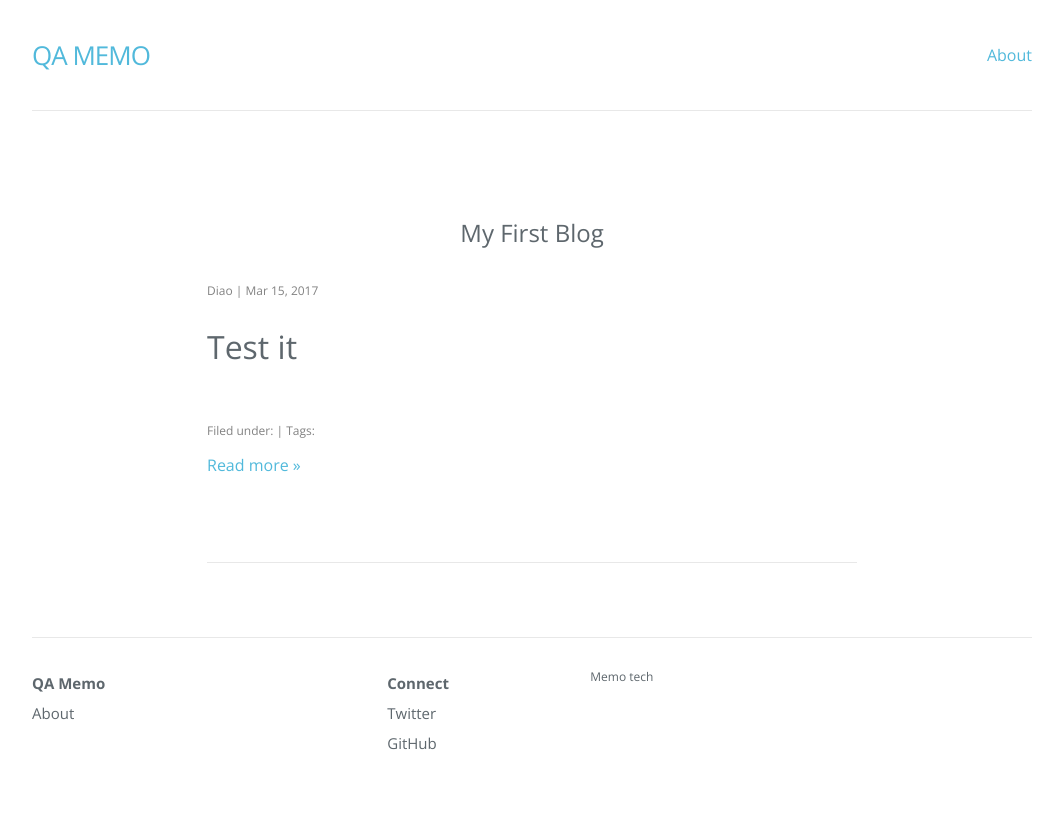
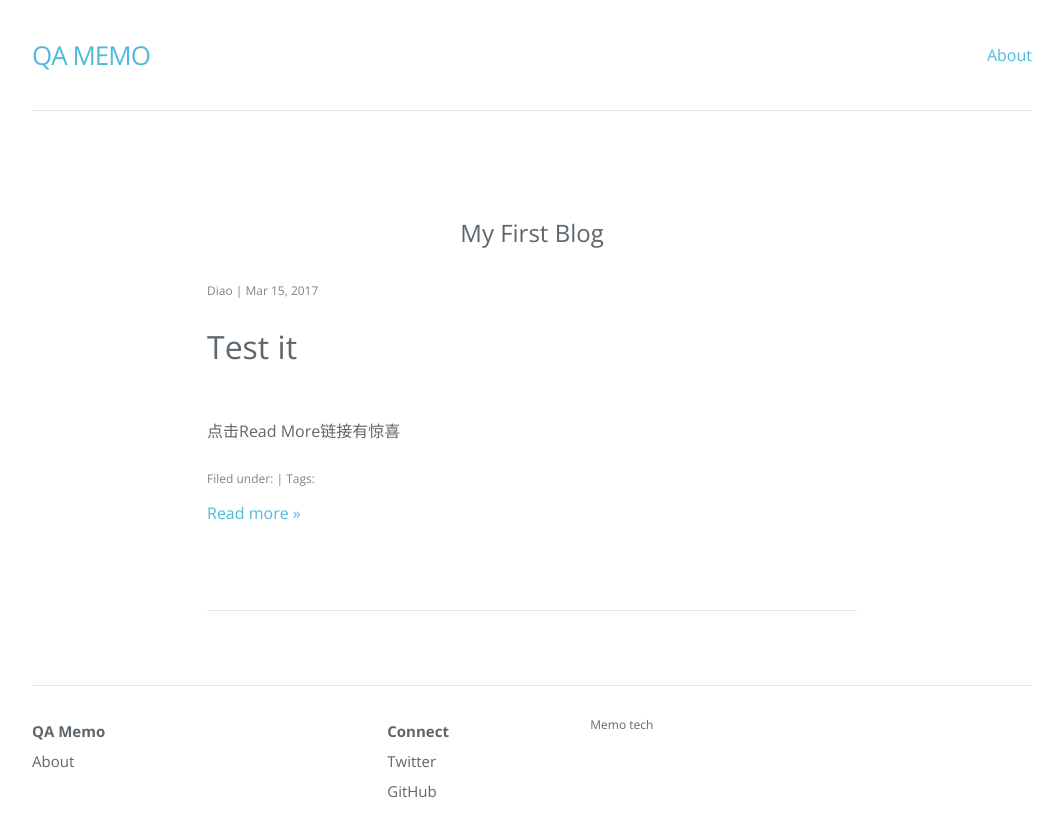
Before and after one commit to diaoyinlong/blog, a Jekyll site: the page built from index.html, in a window 1280 px wide. Shown: the top 837 px of the page, without its empty margins (108-1171 px from the left). Built offline with Jekyll 4.4.1, drawn with Linux system fonts in a browser that asks for light colours; nearby versions of some CDN libraries; the list of posts is cut into pages by our own code.

Commit message:
Update My First Blog

```diff
--- a/_posts/2017-03-15-My First Blog.md
+++ b/_posts/2017-03-15-My First Blog.md
@@ -1,7 +1,10 @@
 ---
 title: My First Blog
 layout: post
+categories: ''
+tags: ''
 ---
 # Test it
+点击Read More链接有惊喜
 
 ![Image Title](http://stock.591hx.com/images/hnimg/20160830/25/14529763454957798017.jpg)
```
